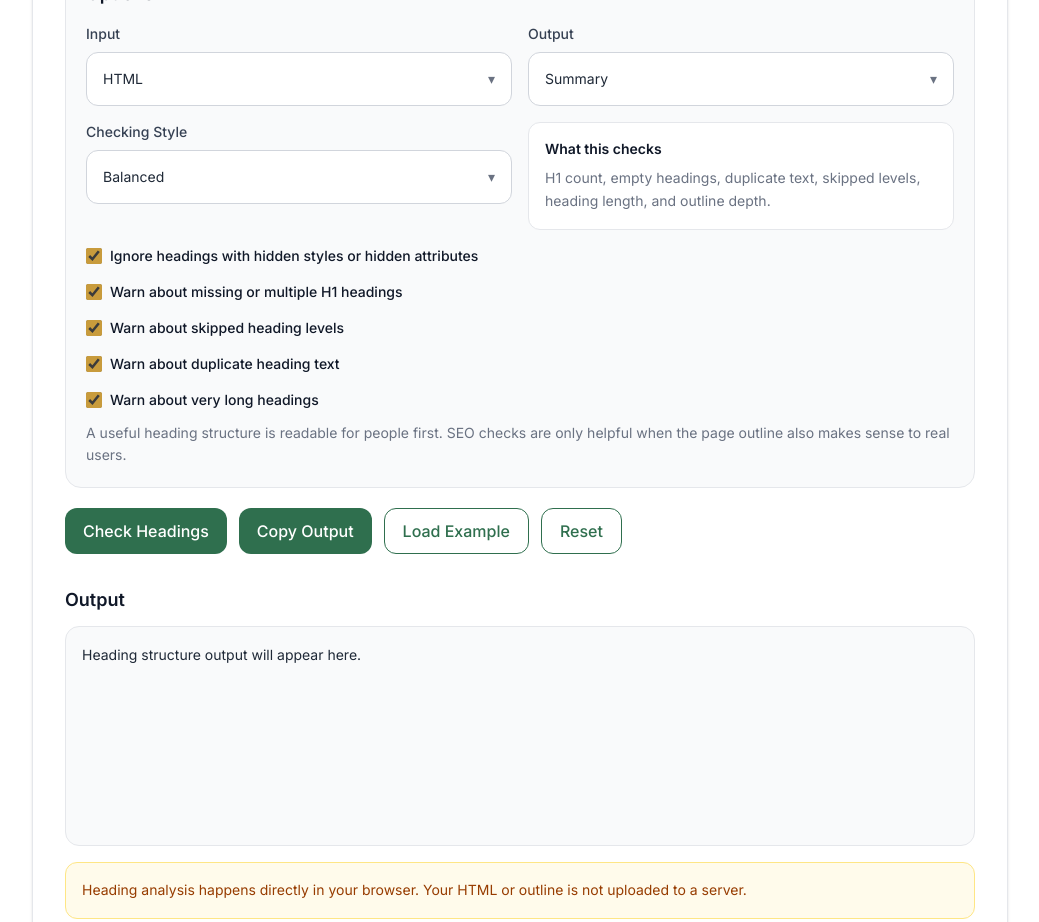
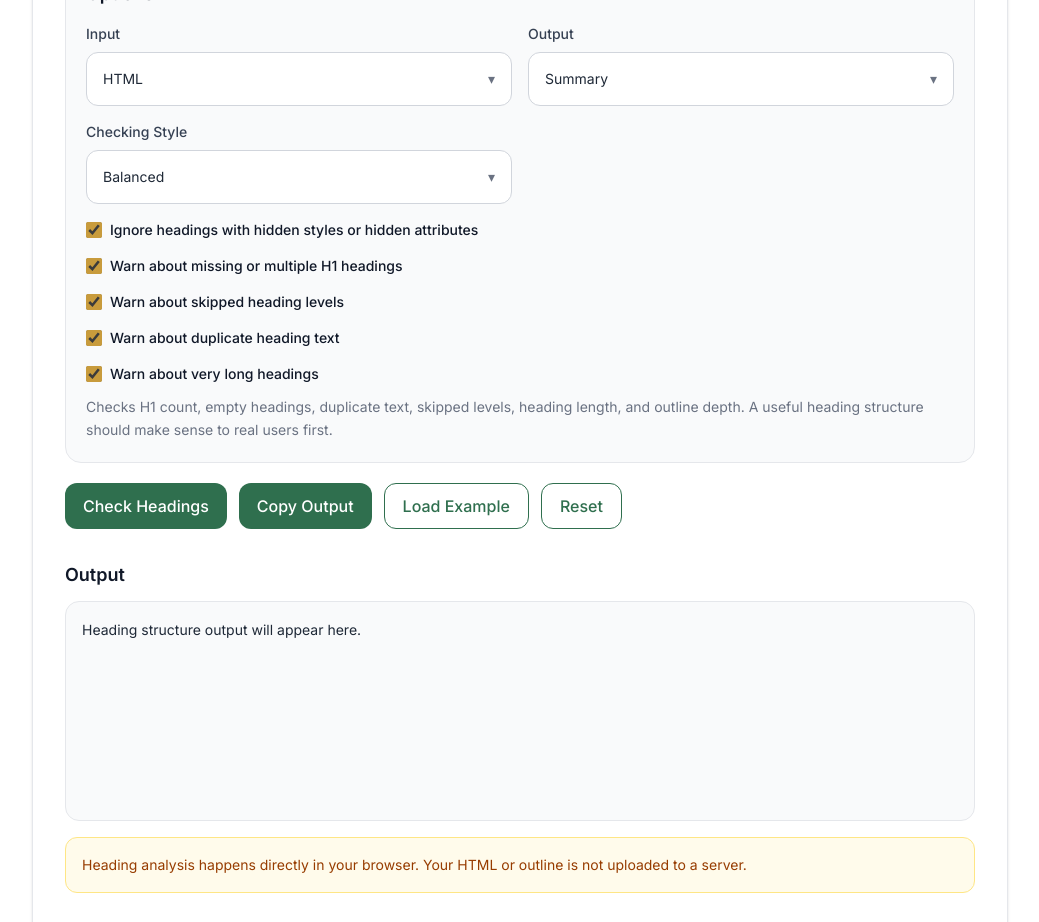
Before and after one commit to vaarunsonawwane-ops/yoryantra-new, a Next.js app: page /tools/heading-structure-checker in a window 1280 px wide. Shown: the part 1000-1922 px from the top of the page, without its empty margins (120-1159 px from the left). Built offline with nearby package versions, Linux system fonts and the light colour scheme.

Commit message:
Update ToolClient.tsx

```diff
--- a/app/tools/heading-structure-checker/ToolClient.tsx
+++ b/app/tools/heading-structure-checker/ToolClient.tsx
@@ -247,19 +247,7 @@ export default function ToolClient() {
               { label: "Relaxed", value: "relaxed" },
             ]}
           />
-
-          <div className="rounded-xl border border-gray-200 bg-white p-4">
-            <p className="text-sm font-semibold text-gray-900">
-              What this checks
-            </p>
-
-            <p className="mt-2 text-sm leading-relaxed text-gray-500">
-              H1 count, empty headings, duplicate text, skipped levels, heading
-              length, and outline depth.
-            </p>
-          </div>
-
-          <label className="flex cursor-pointer items-center gap-2 text-sm font-medium text-gray-900 md:col-span-2">
+<label className="flex cursor-pointer items-center gap-2 text-sm font-medium text-gray-900 md:col-span-2">
             <input
               type="checkbox"
               checked={ignoreHiddenHeadings}
@@ -346,8 +334,9 @@ export default function ToolClient() {
         </div>
 
         <p className="mt-3 text-sm leading-relaxed text-gray-500">
-          A useful heading structure is readable for people first. SEO checks are
-          only helpful when the page outline also makes sense to real users.
+          Checks H1 count, empty headings, duplicate text, skipped levels,
+          heading length, and outline depth. A useful heading structure should
+          make sense to real users first.
         </p>
       </div>
 
```
